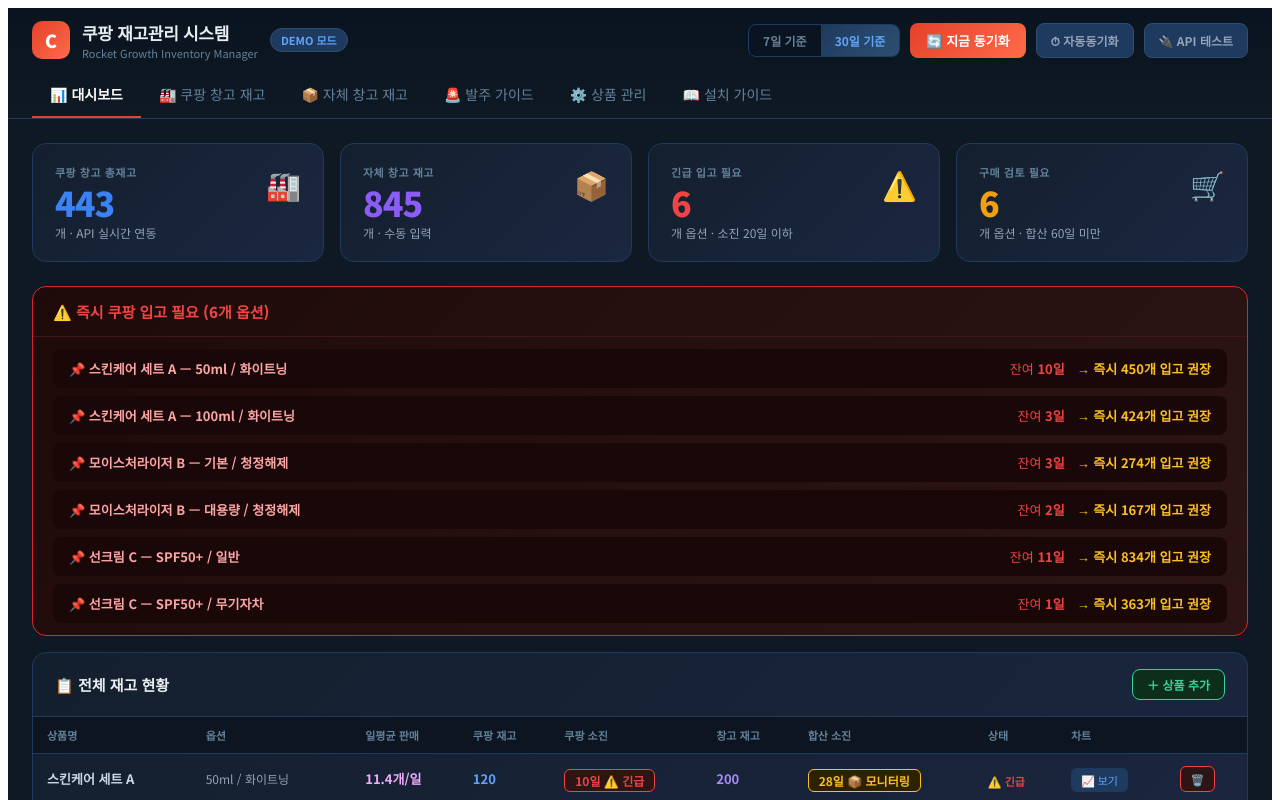
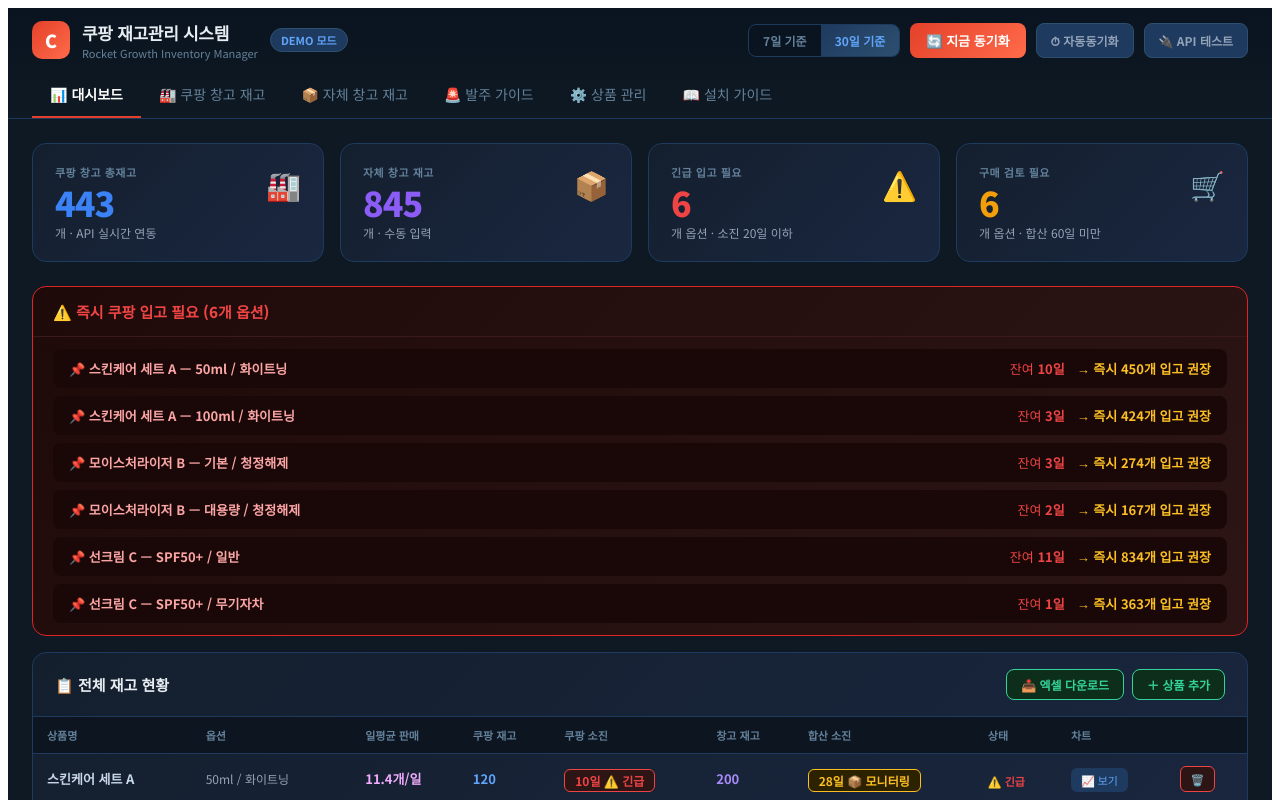
Before and after one commit to yaejung-yoon/coupang-inventory, a React (Vite) app: page / in a window 1280 px wide. Shown: the top 800 px of the page. Built offline with nearby package versions, Linux system fonts and the light colour scheme.

Commit message:
Update App.jsx

```diff
--- a/src/App.jsx
+++ b/src/App.jsx
@@ -1,5 +1,33 @@
 import { useState, useEffect, useCallback, useRef } from 'react';
 import { BarChart, Bar, XAxis, YAxis, CartesianGrid, Tooltip, ResponsiveContainer, Cell } from 'recharts';
+import * as XLSX from 'xlsx';
+
+// ──────────────────────────────────────────────
+// 엑셀 내보내기 유틸리티
+// ──────────────────────────────────────────────
+function exportToExcel(sheetData, filename) {
+  const wb = XLSX.utils.book_new();
+  const ws = XLSX.utils.aoa_to_sheet(sheetData);
+  // 컬럼 너비 자동 설정
+  const colWidths = sheetData[0].map((_, ci) =>
+    Math.max(...sheetData.map(row => String(row[ci] ?? '').length)) + 4
+  );
+  ws['!cols'] = colWidths.map(w => ({ wch: Math.min(w, 40) }));
+  XLSX.utils.book_append_sheet(wb, ws, 'Sheet1');
+  XLSX.writeFile(wb, filename);
+}
+
+function ExportBtn({ onClick }) {
+  return (
+    <button onClick={onClick} style={{
+      background: '#0D2E1A', color: '#34D399', border: '1px solid #34D399',
+      borderRadius: 8, padding: '6px 14px', fontSize: 12, fontWeight: 700,
+      cursor: 'pointer', fontFamily: 'Noto Sans KR', display: 'flex', alignItems: 'center', gap: 6
+    }}>
+      📥 엑셀 다운로드
+    </button>
+  );
+}
 
 // ──────────────────────────────────────────────
 // 계산 유틸리티
@@ -452,10 +480,22 @@
             <Card>
               <div style={{ padding: '16px 22px', borderBottom: '1px solid #1E3A5F', display: 'flex', justifyContent: 'space-between', alignItems: 'center' }}>
                 <span style={{ fontWeight: 700, fontSize: 15 }}>📋 전체 재고 현황</span>
+                <div style={{ display: 'flex', gap: 8 }}>
+                  <ExportBtn onClick={() => {
+                    const rows = [['상품명','옵션','일평균 판매(개/일)','쿠팡 재고','쿠팡 소진(일)','창고 재고','합산 소진(일)','상태']];
+                    products.forEach(p => rows.push([
+                      p.name, p.option, +p.dailyAvg.toFixed(1),
+                      p.coupangStock, p.coupangDepletionDays >= 999 ? '∞' : p.coupangDepletionDays,
+                      p.warehouseStock, p.totalDepletionDays >= 999 ? '∞' : p.totalDepletionDays,
+                      getStatus(p.coupangDepletionDays).label.replace(/[^\w가-힣 ]/g, '').trim()
+                    ]));
+                    exportToExcel(rows, `대시보드_${new Date().toISOString().slice(0,10)}.xlsx`);
+                  }} />
                   <button onClick={() => { setShowAddModal(true); setAddError(''); }}
                     style={{ background: '#0D2E1A', color: '#34D399', border: '1px solid #34D399', borderRadius: 8, padding: '6px 14px', fontSize: 12, fontWeight: 700, cursor: 'pointer', fontFamily: 'Noto Sans KR' }}>
                     ＋ 상품 추가
                   </button>
+                </div>
               </div>
               <div style={{ overflowX: 'auto' }}>
                 <table style={{ width: '100%', borderCollapse: 'collapse' }}>
@@ -535,9 +575,27 @@
                   <div style={{ fontWeight: 700, fontSize: 15 }}>🏭 쿠팡 로켓그로스 창고 재고</div>
                   <div style={{ fontSize: 12, color: '#64829B', marginTop: 2 }}>API 실시간 연동 · 최근 {salesPeriod}일 판매 기준 소진일 계산</div>
                 </div>
+                <div style={{ display: 'flex', gap: 8, alignItems: 'center' }}>
+                  <ExportBtn onClick={() => {
+                    const rows = [['상품명','옵션','Vendor Item ID','쿠팡 재고','일평균(개/일)','7일 판매','14일 판매','30일 판매','소진 예상(일)',`50일 입고권장`]];
+                    products.forEach(p => {
+                      const last7 = p.sales30.slice(-7).reduce((a,b)=>a+b,0);
+                      const last14 = p.sales30.slice(-14).reduce((a,b)=>a+b,0);
+                      const last30 = p.sales30.reduce((a,b)=>a+b,0);
+                      const restock = calcRestockQty(p.dailyAvg, p.coupangStock, 50);
+                      rows.push([
+                        p.name, p.option, p.vendorItemId, p.coupangStock,
+                        +p.dailyAvg.toFixed(1), last7, last14, last30,
+                        p.coupangDepletionDays >= 999 ? '∞' : p.coupangDepletionDays,
+                        p.coupangDepletionDays <= 20 ? restock : '-'
+                      ]);
+                    });
+                    exportToExcel(rows, `쿠팡창고재고_${new Date().toISOString().slice(0,10)}.xlsx`);
+                  }} />
                   <span style={{ fontSize: 12, background: isDemo ? '#1E3A5F' : '#0D2E1A', color: isDemo ? '#60A5FA' : '#34D399', padding: '4px 14px', borderRadius: 20, fontWeight: 700 }}>
                     {isDemo ? '📋 데모 데이터' : '🟢 실시간 API'}
                   </span>
+                </div>
               </div>
               <div style={{ overflowX: 'auto' }}>
                 <table style={{ width: '100%', borderCollapse: 'collapse' }}>
@@ -593,9 +651,23 @@
         {tab === 'warehouse' && (
           <div>
             <Card style={{ marginBottom: 16 }}>
-              <div style={{ padding: '16px 22px', borderBottom: '1px solid #1E3A5F' }}>
+              <div style={{ padding: '16px 22px', borderBottom: '1px solid #1E3A5F', display: 'flex', justifyContent: 'space-between', alignItems: 'center' }}>
+                <div>
                   <div style={{ fontWeight: 700, fontSize: 15 }}>📦 자체 창고 재고 관리</div>
                   <div style={{ fontSize: 12, color: '#64829B', marginTop: 2 }}>숫자를 클릭해서 직접 수정하세요. 합산 재고는 즉시 반영됩니다.</div>
+                </div>
+                <ExportBtn onClick={() => {
+                  const rows = [['상품명','옵션','쿠팡 창고(개)','자체 창고(개)','합산 재고(개)','합산 소진(일)','상태']];
+                  products.forEach(p => {
+                    const total = p.coupangStock + p.warehouseStock;
+                    rows.push([
+                      p.name, p.option, p.coupangStock, p.warehouseStock, total,
+                      p.totalDepletionDays >= 999 ? '∞' : p.totalDepletionDays,
+                      getStatus(p.totalDepletionDays).label.replace(/[^\w가-힣 ]/g, '').trim()
+                    ]);
+                  });
+                  exportToExcel(rows, `자체창고재고_${new Date().toISOString().slice(0,10)}.xlsx`);
+                }} />
               </div>
               <div style={{ overflowX: 'auto' }}>
                 <table style={{ width: '100%', borderCollapse: 'collapse' }}>
@@ -764,7 +836,31 @@
         ══════════════════════════════════ */}
         {tab === 'restock' && (
           <div>
-            <h2 style={{ fontSize: 16, fontWeight: 800, color: '#E4412A', marginBottom: 16 }}>🏭 쿠팡 입고 가이드 — 소진 20일 이하 옵션</h2>
+            <div style={{ display: 'flex', justifyContent: 'space-between', alignItems: 'center', marginBottom: 16 }}>
+              <h2 style={{ fontSize: 16, fontWeight: 800, color: '#E4412A', margin: 0 }}>🏭 쿠팡 입고 가이드 — 소진 20일 이하 옵션</h2>
+              <ExportBtn onClick={() => {
+                const rows = [['구분','상품명','옵션','Vendor Item ID','쿠팡 재고','일평균(개/일)','쿠팡 소진(일)','입고 권장(개)','합산 재고','합산 소진(일)','구매 권장(개)']];
+                // 쿠팡 입고 대상
+                urgent.forEach(p => {
+                  const restock = calcRestockQty(p.dailyAvg, p.coupangStock, 50);
+                  rows.push(['🚨 쿠팡입고', p.name, p.option, p.vendorItemId,
+                    p.coupangStock, +p.dailyAvg.toFixed(1),
+                    p.coupangDepletionDays >= 999 ? '∞' : p.coupangDepletionDays,
+                    restock, '-', '-', '-'
+                  ]);
+                });
+                // 신규 구매 대상
+                purchaseNeeded.forEach(p => {
+                  const total = p.coupangStock + p.warehouseStock;
+                  const buyQty = calcRestockQty(p.dailyAvg, total, 120);
+                  rows.push(['🛒 신규구매', p.name, p.option, p.vendorItemId,
+                    p.coupangStock, +p.dailyAvg.toFixed(1), '-', '-',
+                    total, p.totalDepletionDays >= 999 ? '∞' : p.totalDepletionDays, buyQty
+                  ]);
+                });
+                exportToExcel(rows, `발주가이드_${new Date().toISOString().slice(0,10)}.xlsx`);
+              }} />
+            </div>
 
             {urgent.length === 0
               ? <Card style={{ padding: '20px 24px', marginBottom: 24, border: '1px solid #16A34A', background: '#0D2E1A' }}><span style={{ color: '#34D399', fontWeight: 700 }}>✅ 현재 긴급 입고가 필요한 옵션이 없습니다.</span></Card>
```
Lines whose indentation alone changed are shown as unchanged.
